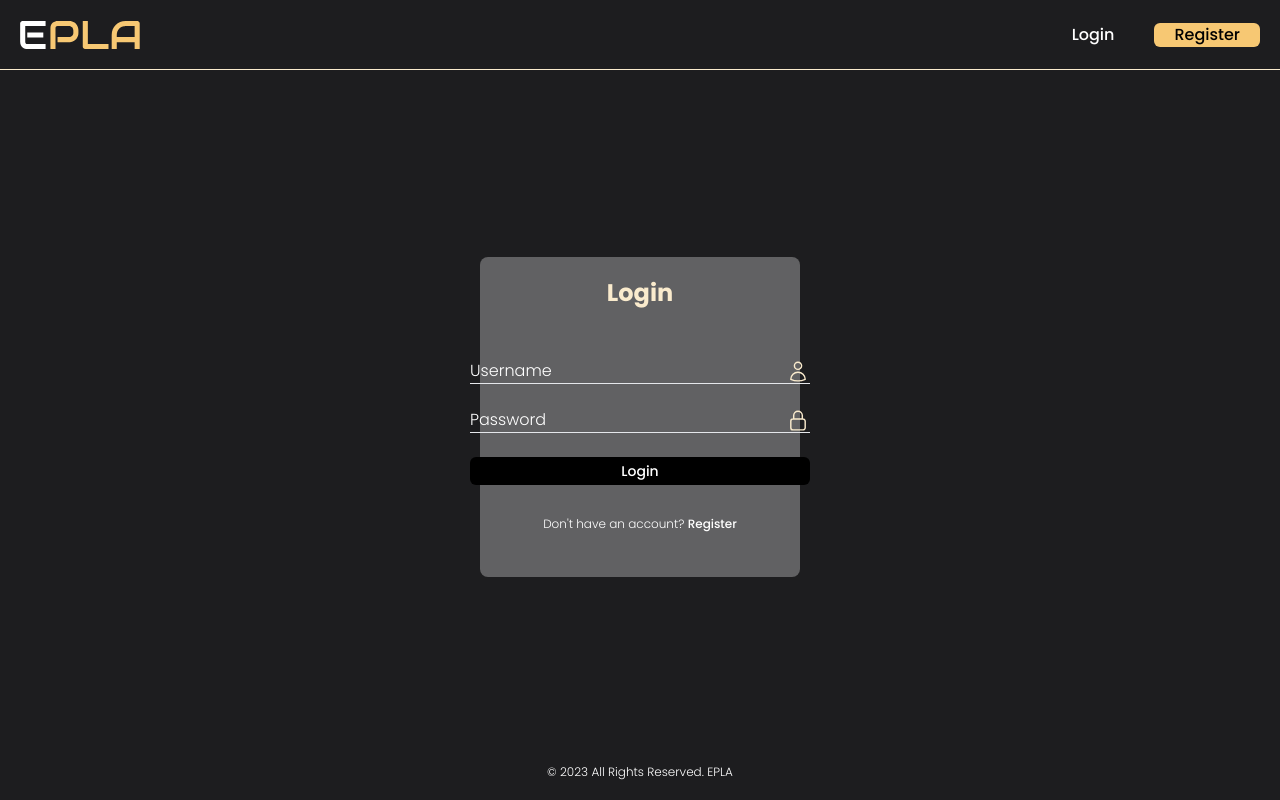
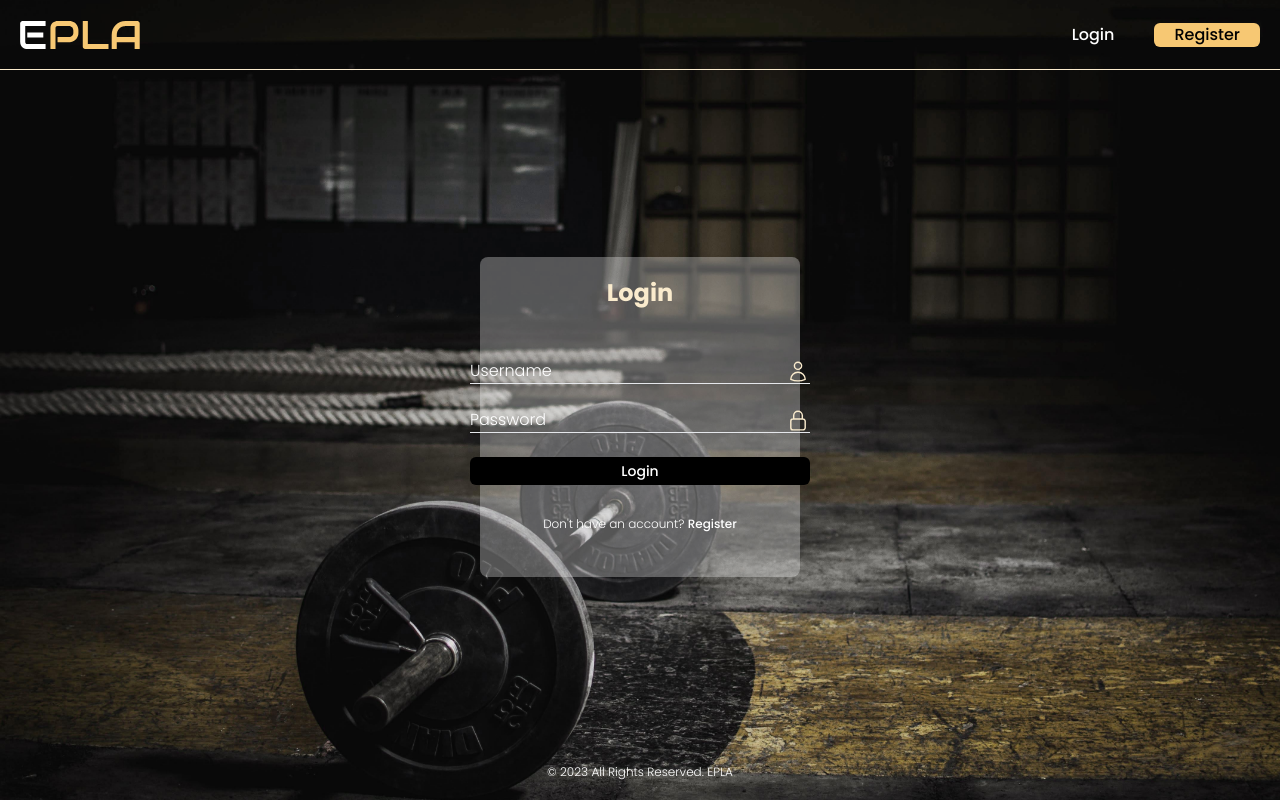
Before and after one commit to haidarmaula/EPLA, a Flask app: page / in a window 1280 px wide. Run offline with Flask 3, Linux system fonts and the light colour scheme; some libraries are stand-ins or nearby versions.

Commit message:
Add image as background on login.html

```diff
--- a/templates/layout.html
+++ b/templates/layout.html
@@ -29,13 +29,13 @@
                 <nav class="col-span-2 col-start-2">
                     {% if session["user_id"] %}
                         <ul class="flex items-center ml-14 space-x-5">
-                            <li class="px-5 text-white"><a href="/exercises">Exercises</a></li>
-                            <li class="px-5 text-white"><a href="/schedule">Schedule</a></li>
-                            <li class="px-5 text-white"><a href="/settings">Settings</a></li>
+                            <li class="mx-5 text-white"><a href="/exercises">Exercises</a></li>
+                            <li class="mx-5 text-white"><a href="/schedule">Schedule</a></li>
+                            <li class="mx-5 text-white"><a href="/settings">Settings</a></li>
                         </ul>
                     {% else %}
                         <ul class="flex items-center justify-end space-x-5">
-                            <li class="px-5 text-white"><a href="/login">Login</a></li>
+                            <li class="mx-5 text-white"><a href="/login">Login</a></li>
                             <li class="px-5 bg-yellow-1 rounded-md"><a href="/register">Register</a></li>
                         </ul>
                     {% endif %}
--- a/templates/login.html
+++ b/templates/login.html
@@ -5,12 +5,12 @@
 {% endblock %}
 
 {% block main %}
+    <img src="/static/images/barbell.jpg " class="absolute w-screen h-screen object-cover bottom-0 -z-10">
     <div class="w-80 h-80 rounded-lg bg-white bg-opacity-30">
         <div class="container mx-auto h-full flex flex-col items-center">
             <h1 class="basis-1/12 text-2xl font-bold p-5 text-yellow-2">Login</h1>
             <form action="/login" method="post" class="basis-7/12 flex flex-col justify-center items-center space-y-6">
                 <div class="flex">
-                    <!--<label for="username">Username</label>-->
                     <input type="text" id="username" required placeholder="Username" class="bg-transparent border-b outline-none caret-yellow-2 placeholder-white font-light text-white">
                     <svg xmlns="http://www.w3.org/2000/svg" fill="none" viewBox="0 0 24 24" stroke-width="1.5" stroke="#FAEBCD" class="w-6 h-6 mt-px border-b">
                         <path stroke-linecap="round" stroke-linejoin="round" d="M15.75 6a3.75 3.75 0 11-7.5 0 3.75 3.75 0 017.5 0zM4.501 20.118a7.5 7.5 0 0114.998 0A17.933 17.933 0 0112 21.75c-2.676 0-5.216-.584-7.499-1.632z" />
```
Also changed, not shown: static/images/barbell.jpg.
